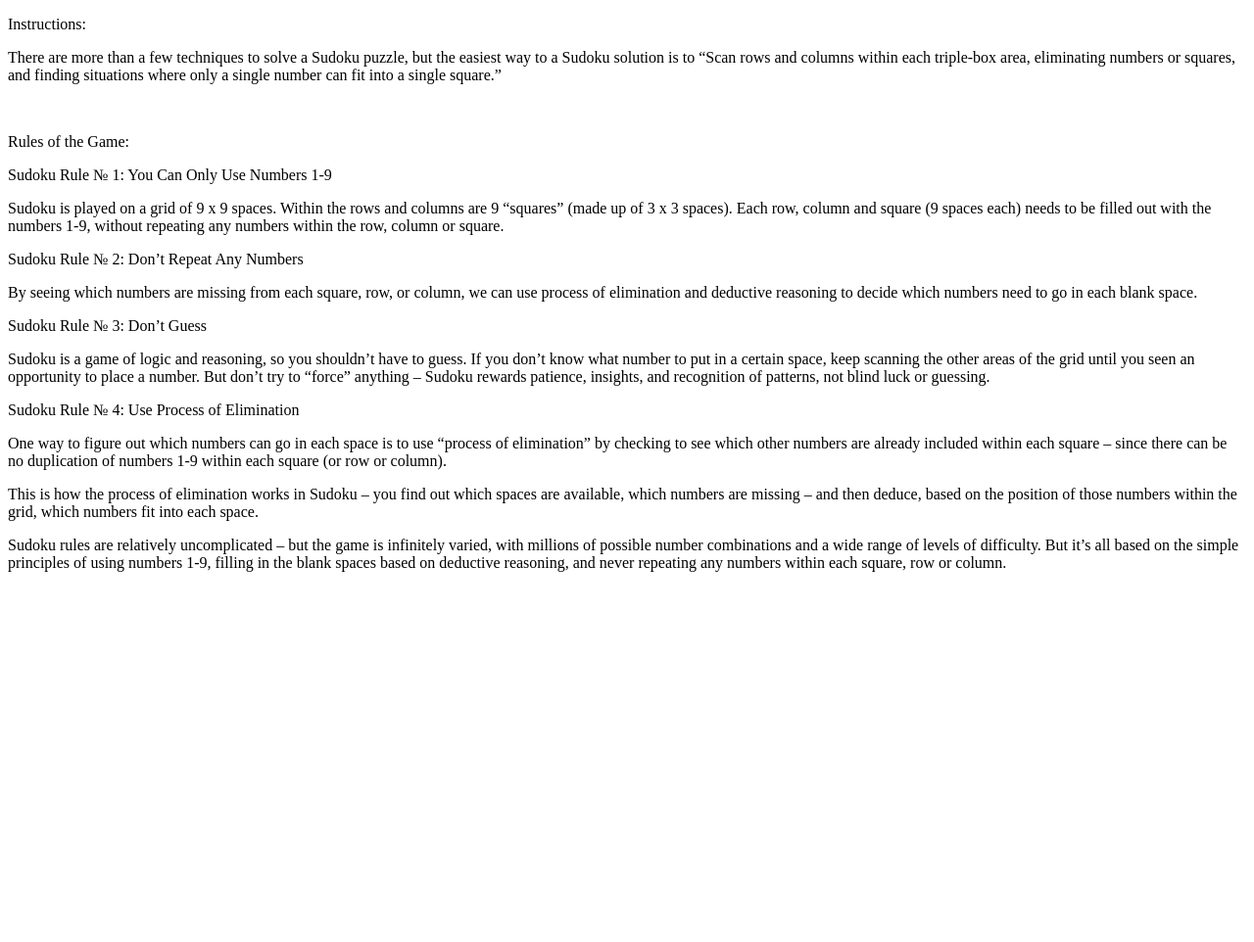
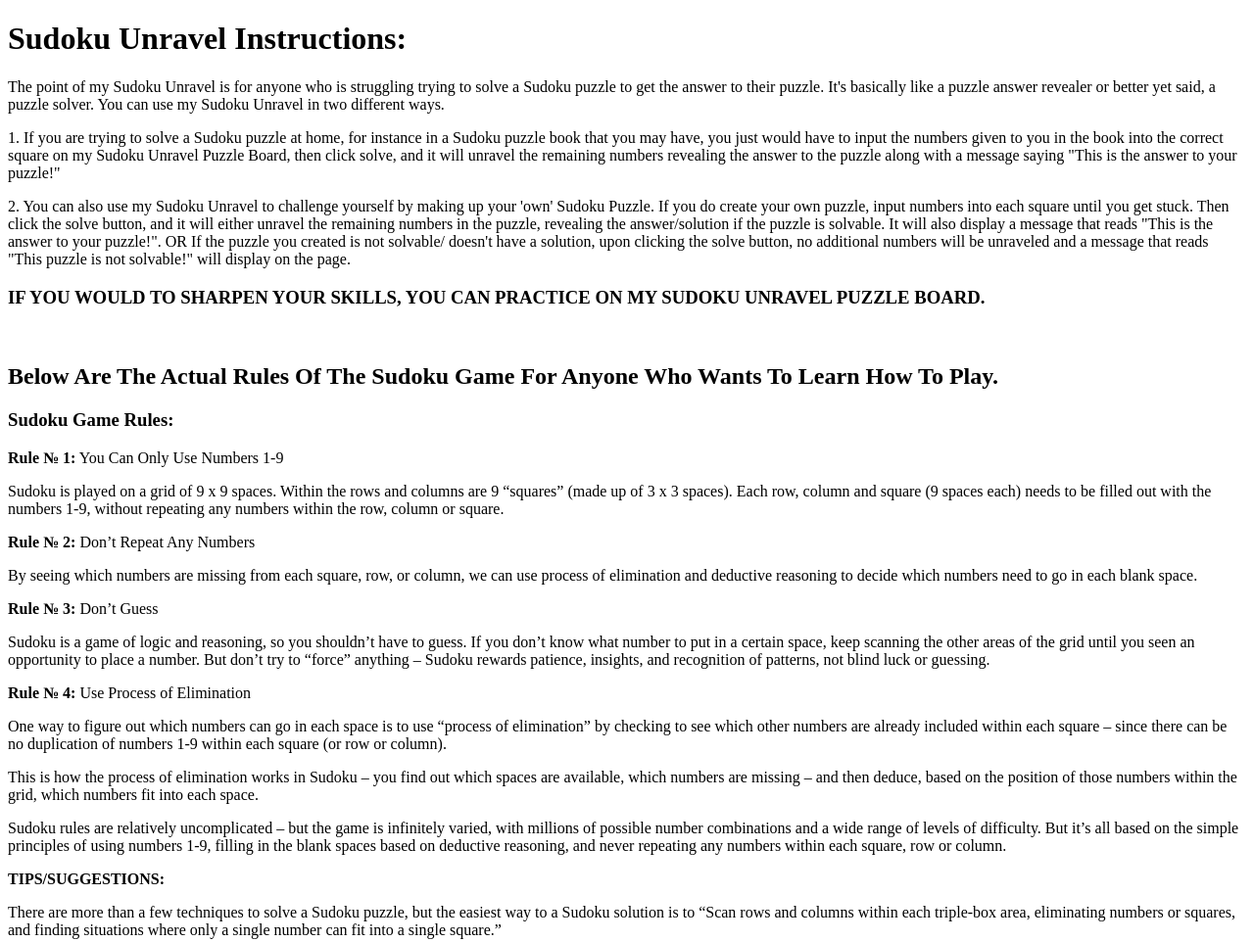
Before and after one commit to MarangelyRosas/Front-end-Portfolio-Project, a website: page index2.html in a window 1280 px wide. Shown: the whole page at 98% size. Before the commit the page ends 800 px from the top, so only its background shows below. Drawn offline with Linux system fonts and the light colour scheme.

Commit message:
Finalized final touches

```diff
--- a/index2.html
+++ b/index2.html
@@ -4,29 +4,43 @@
     <meta charset="UTF-8">
     <meta http-equiv="X-UA-Compatible" content="IE=edge">
     <meta name="viewport" content="width=device-width, initial-scale=1.0">
-    <title>Sudoku Game Rules</title>
+    <title> Sudoku Unravel Instructions & Game Rules</title>
 </head>
 <body>
     <form>
-        <p> Instructions: </p>
+        <header>
+            <h1>Sudoku Unravel Instructions:</h1>
+            <p>The point of my Sudoku Unravel is for anyone who is struggling trying to solve a Sudoku puzzle to get the answer to their puzzle. It's basically like a puzzle answer revealer or better yet said, a puzzle solver. You can use my Sudoku Unravel in two different ways.
+            </p>
+            <p>1. If you are trying to solve a Sudoku puzzle at home, for instance in a Sudoku puzzle book that you may have, you just would have to input the numbers given to you in the book into the correct square on my Sudoku Unravel Puzzle Board, then click solve, and it will unravel the remaining numbers revealing the answer to the puzzle along with a message saying "This is the answer to your puzzle!"
+            </p>
+            <p>2. You can also use my Sudoku Unravel to challenge yourself by making up your 'own' Sudoku Puzzle. If you do create your own puzzle, input numbers into each square until you get stuck. Then click the solve button, and it will either unravel the remaining numbers in the puzzle, revealing the answer/solution if the puzzle is solvable. It will also display a message that reads "This is the answer to your puzzle!".
+                              OR
+                If the puzzle you created is not solvable/ doesn't have a solution, upon clicking the solve button, no additional numbers will be unraveled and a message that reads "This puzzle is not solvable!" will display on the page.
+            </p>
+            <h3>IF YOU WOULD TO SHARPEN YOUR SKILLS, YOU CAN PRACTICE ON MY SUDOKU UNRAVEL PUZZLE BOARD. </h4>
+        </header>
+        <br>
 
-        <p> There are more than a few techniques to solve a Sudoku puzzle, but the easiest way to a Sudoku solution is to “Scan rows and columns within each triple-box area, eliminating numbers or squares, and finding situations where only a single number can fit into a single square.”
-        </p>
-            <br>
-        <p>Rules of the Game:</p>
-        <p>Sudoku Rule № 1: You Can Only Use Numbers 1-9</p>
+        <h2>Below Are The Actual Rules Of The Sudoku Game For Anyone Who Wants To Learn How To Play.</h2>
+
+        <h3>Sudoku Game Rules:</h3>
+        <p><strong>Rule № 1:</strong> You Can Only Use Numbers 1-9</p>
             Sudoku is played on a grid of 9 x 9 spaces. Within the rows and columns are 9 “squares” (made up of 3 x 3 spaces). Each row, column and square (9 spaces each) needs to be filled out with the numbers 1-9, without repeating any numbers within the row, column or square.
         </p>
-        <p>Sudoku Rule № 2: Don’t Repeat Any Numbers</p>
+        <p><strong>Rule № 2:</strong> Don’t Repeat Any Numbers</p>
         <p>By seeing which numbers are missing from each square, row, or column, we can use process of elimination and deductive reasoning to decide which numbers need to go in each blank space.
         </p>
-        <p>Sudoku Rule № 3: Don’t Guess</p>
+        <p><strong>Rule № 3:</strong> Don’t Guess</p>
         <p>Sudoku is a game of logic and reasoning, so you shouldn’t have to guess. If you don’t know what number to put in a certain space, keep scanning the other areas of the grid until you seen an opportunity to place a number. But don’t try to “force” anything – Sudoku rewards patience, insights, and recognition of patterns, not blind luck or guessing.</p>
-        <p>Sudoku Rule № 4: Use Process of Elimination</p>
+        <p><strong>Rule № 4:</strong> Use Process of Elimination</p>
         <p>One way to figure out which numbers can go in each space is to use “process of elimination” by checking to see which other numbers are already included within each square – since there can be no duplication of numbers 1-9 within each square (or row or column).</p>
         <p>This is how the process of elimination works in Sudoku – you find out which spaces are available, which numbers are missing – and then deduce, based on the position of those numbers within the grid, which numbers fit into each space.</p>
         <p>Sudoku rules are relatively uncomplicated – but the game is infinitely varied, with millions of possible number combinations and a wide range of levels of difficulty. But it’s all based on the simple principles of using numbers 1-9, filling in the blank spaces based on deductive reasoning, and never repeating any numbers within each square, row or column.
         </p>
+        <p><strong>TIPS/SUGGESTIONS:</strong></p>
+        <p> There are more than a few techniques to solve a Sudoku puzzle, but the easiest way to a Sudoku solution is to “Scan rows and columns within each triple-box area, eliminating numbers or squares, and finding situations where only a single number can fit into a single square.”
+        </p>
     </form>
 </body>
 </html>
--- a/main.js
+++ b/main.js
@@ -35,7 +35,7 @@ const getValues = () => { // Creating a function to get all the values from the
     })
     console.log(submitToApi)
 }
-// Creating a function ...
+
 const populateValues = (isSolvable, solution) => {
     const inputs = document.querySelectorAll('input')
     if (isSolvable && solution) { // if puzzle is solvable and there is a solution;
@@ -72,4 +72,4 @@ const solve = () => {
 
 }
 
-solveButton.addEventListener('click', solve) // attaching the 'getValues' input to the button
+solveButton.addEventListener('click', solve) // will unravel the remaining numbers revealing the answer to the puzzle after clicking the button
--- a/styles.css
+++ b/styles.css
@@ -3,7 +3,6 @@
    height: 450px;
    margin-left: 34%;
 }
-
 
 #puzzle input { /* Any input that lives inside or is a child of any element with the ID of "#puzzle" */
    width: 50px;
@@ -12,8 +11,6 @@
    border-spacing: 0;
    border: solid grey 1px;
 }
-
-
 
 .odd-section {
     background-color: lightgrey;
@@ -31,9 +28,19 @@
 }
 
 #solve-button:hover {
-    background-color: coral;
+    background-color: rgb(215, 98, 245);
 }
 
 .viewTitle {
     text-align: center;
 }
+
+body {
+    background-color: rgb(163, 131, 191);
+}
+
+h1 {
+    color: rgb(78, 78, 190);
+    margin-right: 3%;
+    text-align: center;
+}
```
Also changed, not shown: index.html (+2 -2 lines), README.md.
